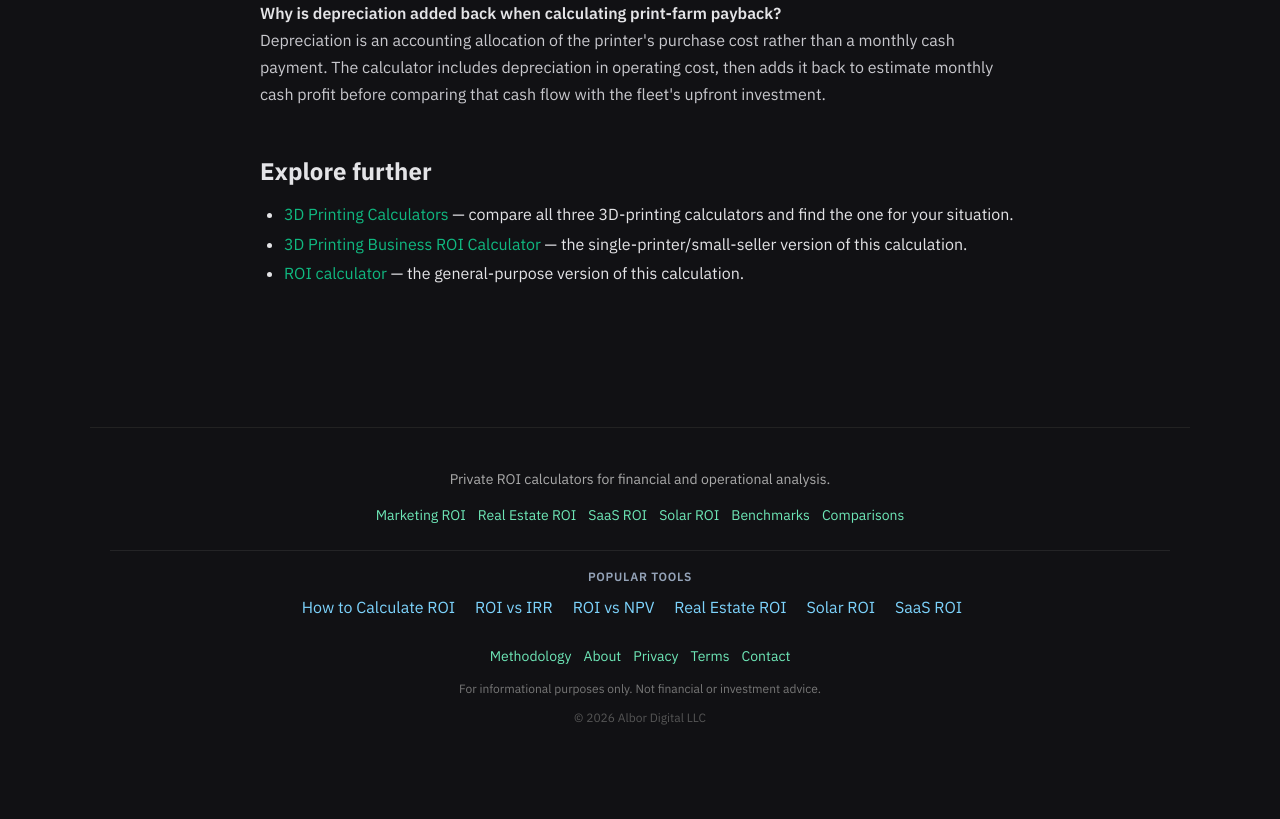
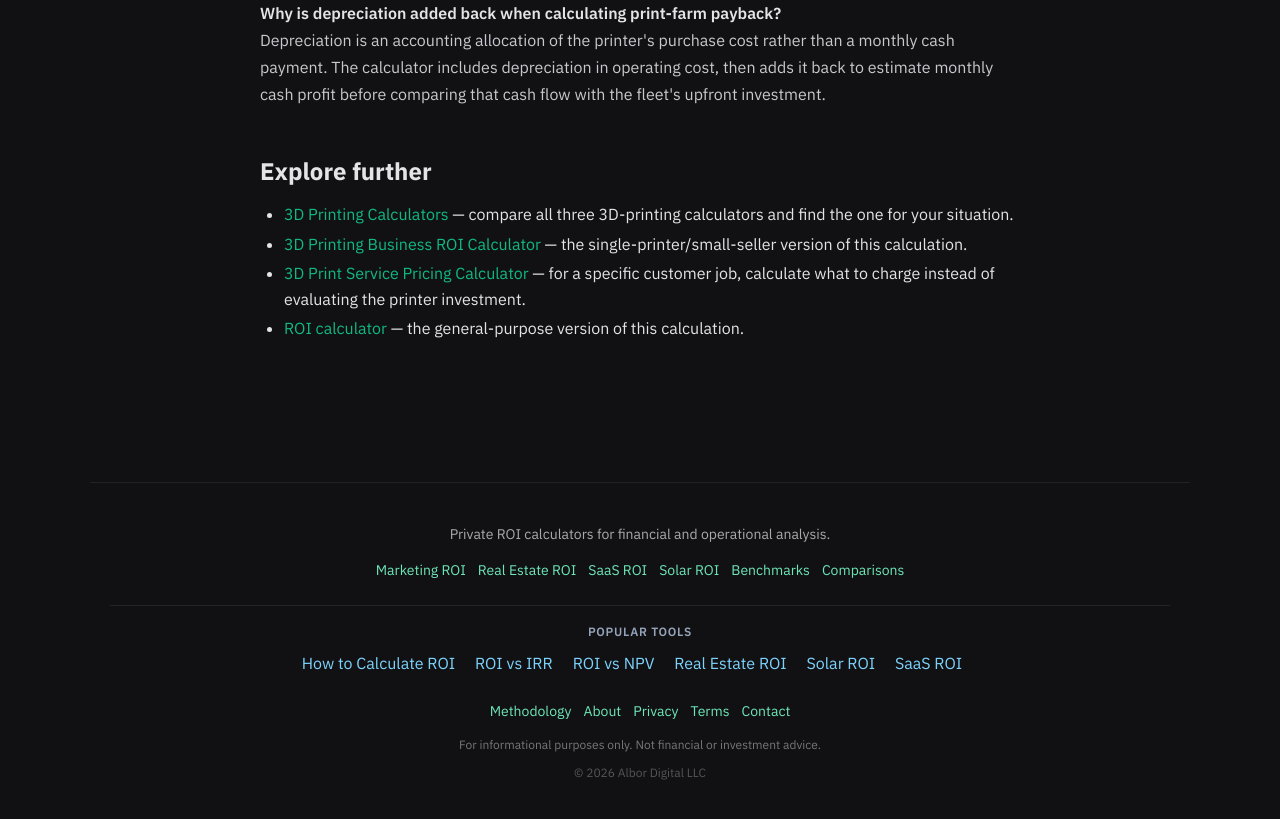
Before and after one commit to gustavoaragones-arch/roicalculator-live, a website: page 3d-printing/print-farm-roi-calculator.html in a window 1280 px wide. Shown: the part 2235-3054 px from the top of the page. Before the commit the page ends 3003 px from the top, so only its background shows below. Drawn offline with Linux system fonts and the light colour scheme.

Commit message:
Phase 8A: complete 3D printing cluster linking
Co-authored-by: Cursor <cursoragent@cursor.com>

```diff
--- a/3d-printing/print-farm-roi-calculator.html
+++ b/3d-printing/print-farm-roi-calculator.html
@@ -291,6 +291,7 @@
       <ul>
         <li><a href="/3d-printing/">3D Printing Calculators</a> — compare all three 3D-printing calculators and find the one for your situation.</li>
         <li><a href="/3d-printing/roi-calculator.html">3D Printing Business ROI Calculator</a> — the single-printer/small-seller version of this calculation.</li>
+        <li><a href="/3d-printing/service-pricing-calculator.html">3D Print Service Pricing Calculator</a> — for a specific customer job, calculate what to charge instead of evaluating the printer investment.</li>
         <li><a href="/">ROI calculator</a> — the general-purpose version of this calculation.</li>
       </ul>
     </article>
```
Also changed, not shown: 3d-printing/service-pricing-calculator.html (+1 -0 lines).
